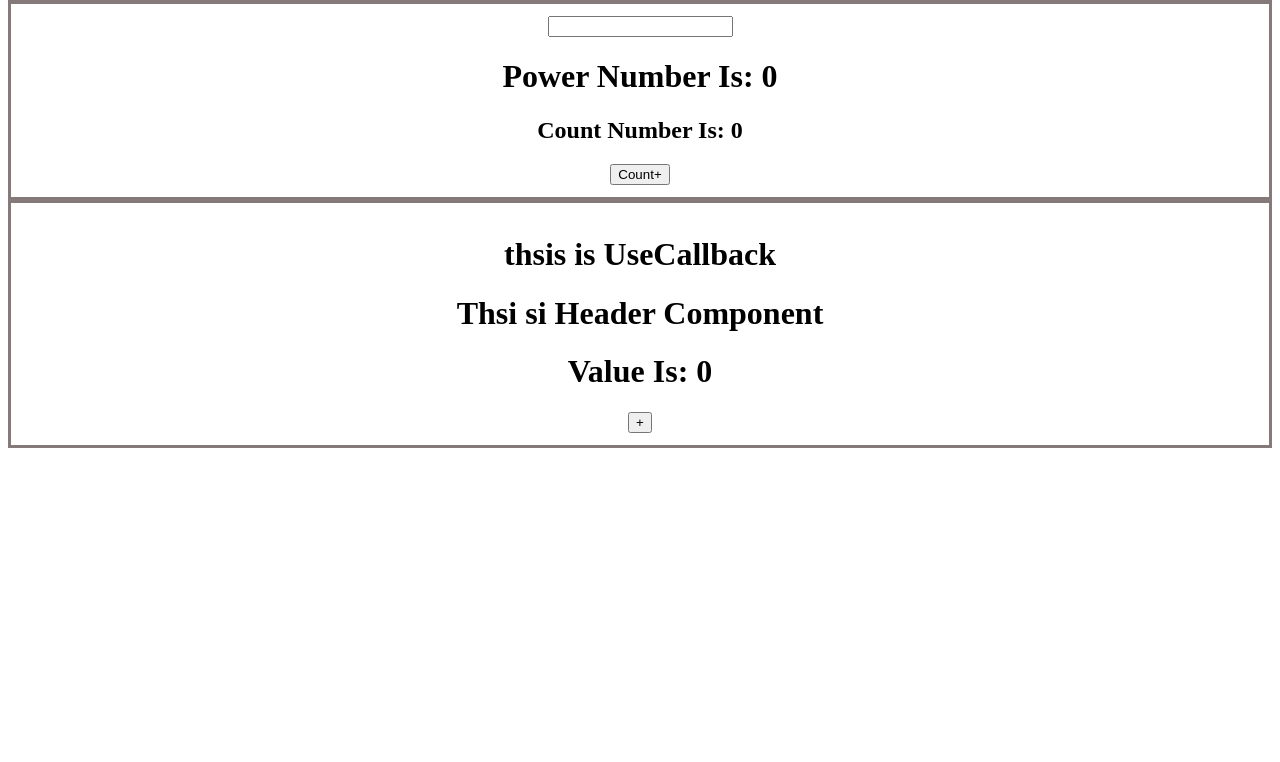
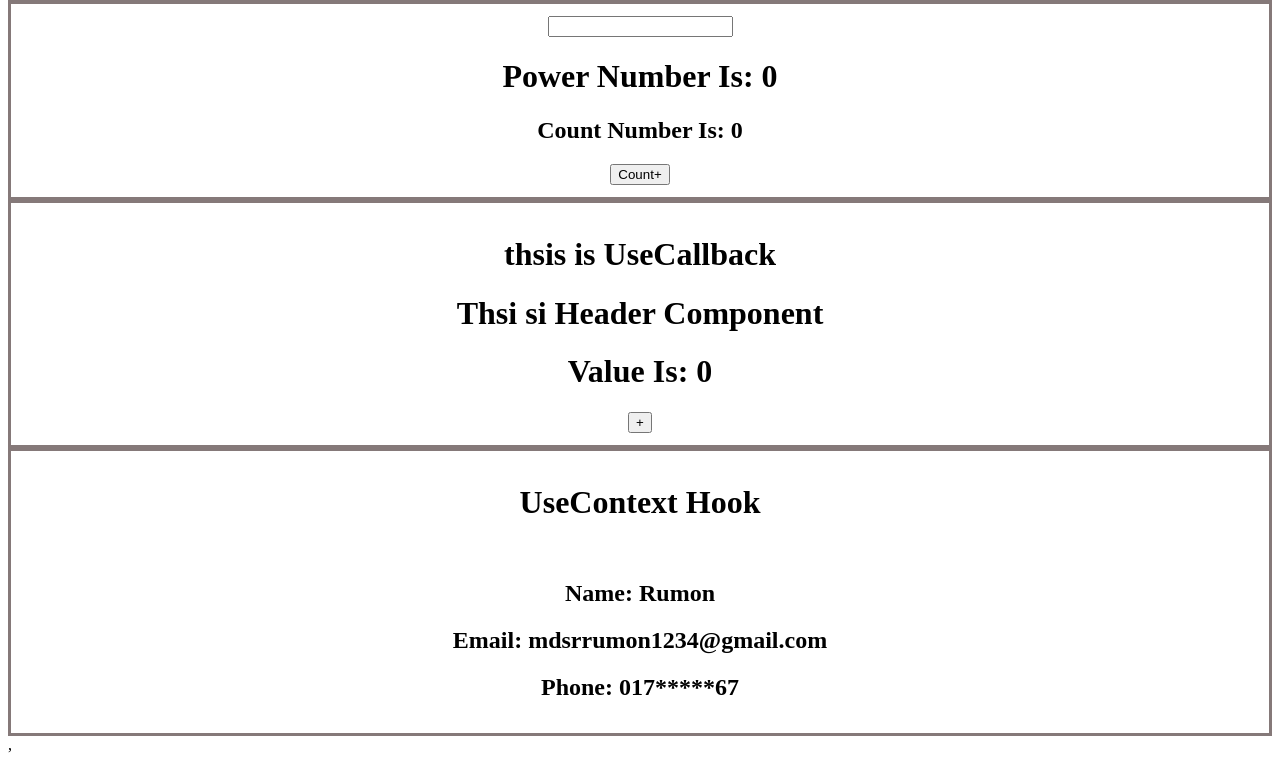
Before and after one commit to Rumon-Sarker/react-all-hooks, a React (Vite) app: page / in a window 1280 px wide. Shown: the part 862-1624 px from the top of the page. Before the commit the page ends 1318 px from the top, so only its background shows below. Built offline with nearby package versions, Linux system fonts and the light colour scheme.

Commit message:
useContext Hook

```diff
--- a/eslint.config.js
+++ b/eslint.config.js
@@ -29,6 +29,7 @@ export default [
       ...react.configs['jsx-runtime'].rules,
       ...reactHooks.configs.recommended.rules,
       'react/jsx-no-target-blank': 'off',
+      "react/prop-types": false,
       'react-refresh/only-export-components': [
         'warn',
         { allowConstantExport: true },
--- a/src/All-Hooks/UseContext/UseContext.jsx
+++ b/src/All-Hooks/UseContext/UseContext.jsx
@@ -1,11 +1,19 @@
-import React from 'react';
+import { createContext } from "react";
 
-const UseContext = () => {
+
+export const AuthProvider = createContext();
+
+const UseContext = ({ children }) => {
+    const userInfo = {
+        name: 'Rumon',
+        email: "mdsrrumon1234@gmail.com",
+        phone: "017*****67"
+    }
+
     return (
-        <div>
-            <h1> This is UseContext Hooks</h1>
-        </div>
-    );
-};
-
+        <AuthProvider.Provider value={{ userInfo }}>
+            {children}
+        </AuthProvider.Provider>
+    )
+}
 export default UseContext;
--- /dev/null
+++ b/src/All-Hooks/UseContext/UserProfile.jsx
@@ -0,0 +1,21 @@
+import { useContext } from "react";
+import { AuthProvider } from "./UseContext";
+
+
+const UserProfile = () => {
+
+    const { userInfo } = useContext(AuthProvider)
+
+    console.log(userInfo)
+    return (
+        <div className="bodyStyle">
+            <h1>UseContext Hook</h1>
+            <br />
+            <h2>Name: {userInfo?.name}</h2>
+            <h2>Email: {userInfo?.email}</h2>
+            <h2>Phone: {userInfo?.phone}</h2>
+        </div>
+    );
+};
+
+export default UserProfile;
--- a/src/App.jsx
+++ b/src/App.jsx
@@ -1,6 +1,7 @@
 import CustomHooks from './All-Hooks/CustomHooks/CustomHooks'
 import UseCallback from './All-Hooks/UseCallback/UseCallback'
 import UseContext from './All-Hooks/UseContext/UseContext'
+import UserProfile from './All-Hooks/UseContext/UserProfile'
 import UseEffect from './All-Hooks/UseEffect/UseEffect'
 import UseLayoutEffect from './All-Hooks/UseLayoutEffect/UseLayoutEffect'
 import UseMemo from './All-Hooks/UseMemo/UseMemo'
@@ -18,7 +19,8 @@ function App() {
       <UseRef />
       <UseMemo />
       <UseCallback />
-      {/* <UseContext /> */}
+      {/* <UseContext /> exchange to <UserProfile/> */}
+      <UserProfile />
       {/* <UseReducer /> */}
       {/* <UseLayoutEffect /> */}
       {/* <CustomHooks /> */}
--- a/src/main.jsx
+++ b/src/main.jsx
@@ -2,9 +2,15 @@ import { StrictMode } from 'react'
 import { createRoot } from 'react-dom/client'
 import App from './App.jsx'
 import "./App.css"
+import UseContext from './All-Hooks/UseContext/UseContext.jsx'
+
 
 createRoot(document.getElementById('root')).render(
-  <StrictMode>
-    <App />
-  </StrictMode>,
+  <UseContext>
+    <StrictMode>
+      <App />
+    </StrictMode>,
+  </UseContext>
+
+
 )
```
